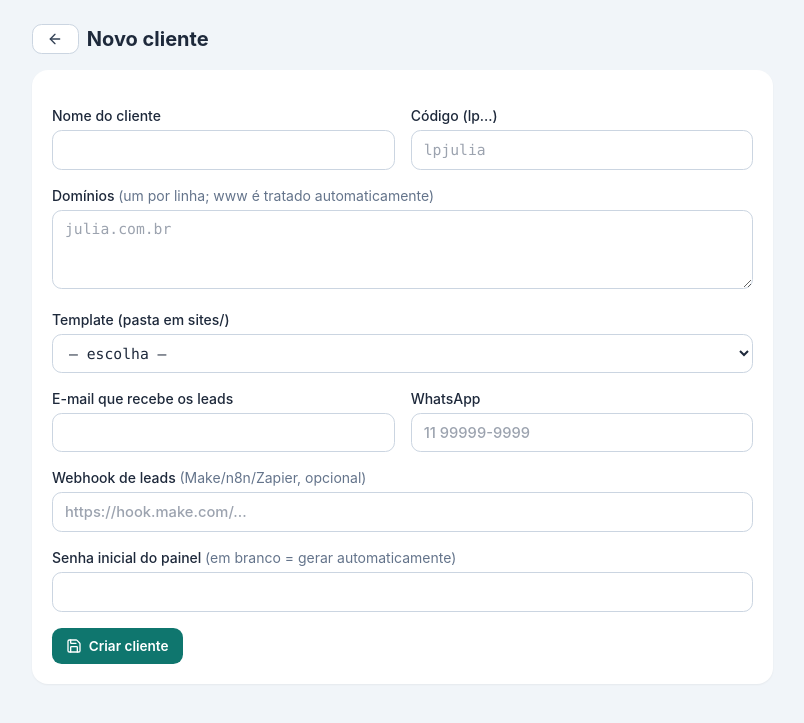
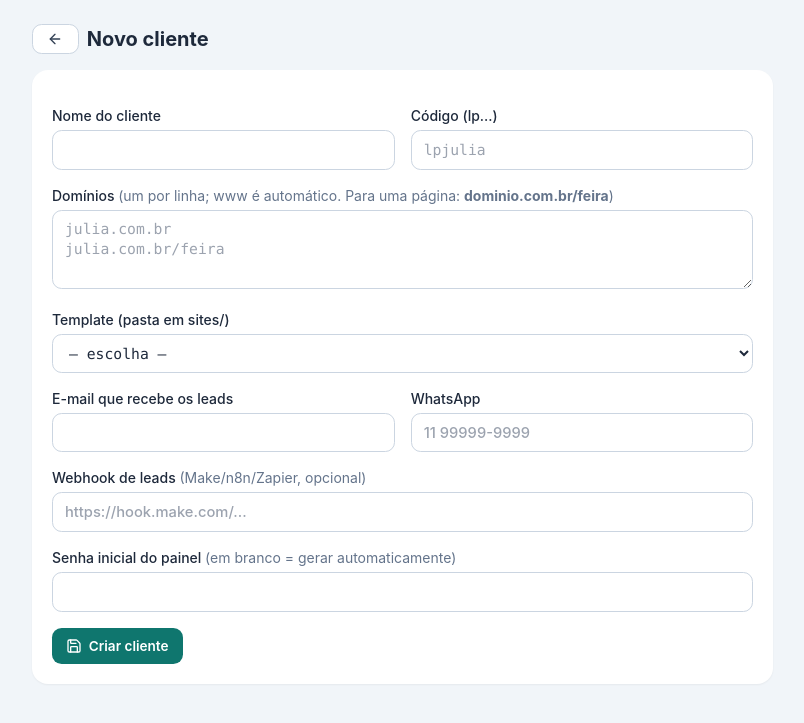
Before and after one commit to leanttro/leanttro_lps, a Python web app: template templates/superadmin/tenant_form.html in a window 1280 px wide. Shown: the part 56-779 px from the top of the page, without its empty margins (48-852 px from the left). Run offline with Jinja, Linux system fonts and the light colour scheme; the template is opened without the code that fills it, so the values that code supplies are empty.

Commit message:
Update tenant_form.html

```diff
--- a/templates/superadmin/tenant_form.html
+++ b/templates/superadmin/tenant_form.html
@@ -6,7 +6,7 @@
 <form method="post" class="lg:col-span-2 bg-white rounded-2xl shadow-sm p-5 space-y-4"><input type="hidden" name="_csrf" value="{{ csrf_token() }}">
 <div class="grid sm:grid-cols-2 gap-4"><label class="block text-sm font-medium">Nome do cliente<input class="campo mt-1" name="nome" id="nome" value="{{ d.nome }}" required></label>
 <label class="block text-sm font-medium">Código (lp...){% if t %}<input class="campo mt-1 bg-slate-100 font-mono" value="{{ d.codigo }}" disabled>{% else %}<input class="campo mt-1 font-mono" name="codigo" id="codigo" value="{{ d.codigo }}" required pattern="lp[a-z0-9_]+" placeholder="lpjulia">{% endif %}</label></div>
-<label class="block text-sm font-medium">Domínios <span class="font-normal text-slate-500">(um por linha; www é tratado automaticamente)</span><textarea class="campo mt-1 font-mono" name="dominios" rows="3" placeholder="julia.com.br" required>{{ d.dominios }}</textarea></label>
+<label class="block text-sm font-medium">Domínios <span class="font-normal text-slate-500">(um por linha; www é automático. Para uma página: <b>dominio.com.br/feira</b>)</span><textarea class="campo mt-1 font-mono" name="dominios" rows="3" placeholder="julia.com.br&#10;julia.com.br/feira" required>{{ d.dominios }}</textarea></label>
 <label class="block text-sm font-medium">Template (pasta em sites/)<select class="campo mt-1 font-mono" name="template" required><option value="">— escolha —</option>{% for tpl, nome in sites_lista %}<option value="{{ tpl }}" {{ 'selected' if d.template == tpl }}>{{ tpl }}{% if nome != tpl %} — {{ nome }}{% endif %}</option>{% endfor %}</select></label>
 <div class="grid sm:grid-cols-2 gap-4"><label class="block text-sm font-medium">E-mail que recebe os leads<input class="campo mt-1" type="email" name="email_aviso" value="{{ d.email_aviso }}"></label>
 <label class="block text-sm font-medium">WhatsApp<input class="campo mt-1" name="whatsapp" value="{{ d.whatsapp }}" placeholder="11 99999-9999"></label></div>
```
